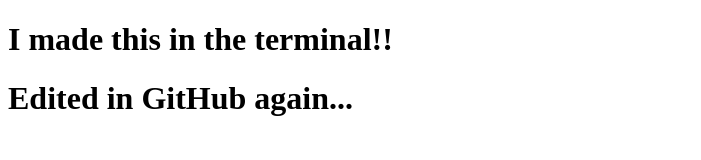
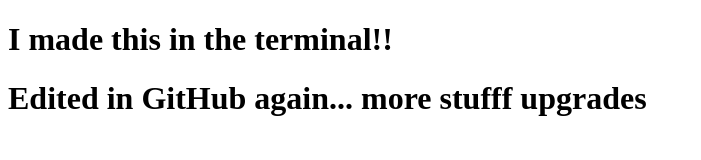
Before and after one commit to khaleohansana/terminal-only, a plain HTML site: page index.html in a window 1280 px wide. Shown: the whole page, without its empty margins (0-701 px from the left). Drawn offline with Linux system fonts and the light colour scheme.

Commit message:
Update index.html

```diff
--- a/index.html
+++ b/index.html
@@ -9,5 +9,6 @@
 		<h1>I made this in the terminal!!<h1>
 		Edited in GitHub
 			again...
+			more stufff upgrades
 	</body>
 </html>
```
